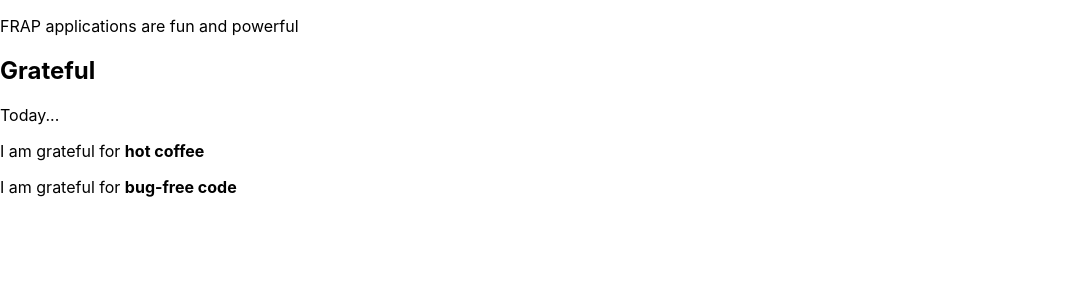
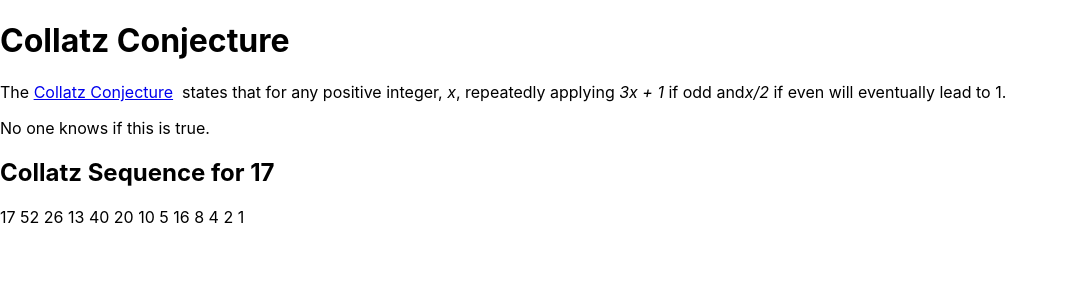
Before and after one commit to KovvalVeetil/FullStack, a React (Create React App) app in the folder react-examples/: page / in a window 1280 px wide. Shown: the top 300 px of the page, without its empty margins (0-1068 px from the left). Built offline with nearby package versions, Linux system fonts and the light colour scheme.

Commit message:
Collatz Conjucture

```diff
--- a/react-examples/src/App.js
+++ b/react-examples/src/App.js
@@ -1,22 +1,58 @@
+// import React, { Component } from 'react';
+// class Thing1 extends Component {
+//     render() {
+//         const { title, children } = this.props;
+//         return (
+//             <div className="Thing1">
+//                 <h2>{title}</h2>
+//                 {children}
+//             </div>
+//         );
+//     }
+// }
+
+// class Thing2 extends Component {
+//     render() {
+//         const { gratitude } = this.props;
+//         return (
+//             <div className="Thing2">
+//             <p>I am grateful for <strong>{ gratitude }</strong></p>
+//             </div>
+//         );
+//     }
+// }
+
+// class App extends Component {
+//     render() {
+
+//         return (
+//             <div className="App">
+//                 <p>FRAP applications are fun and powerful</p>
+//                 <Thing1 title="Grateful">Today...</Thing1>
+//                 <Thing2 gratitude="hot coffee" />
+//                 <Thing2 gratitude="bug-free code" />
+//             </div>
+//         );
+//     }
+// }
+// export default App;
+
 import React, { Component } from 'react';
-class Thing1 extends Component {
-    render() {
-        const { title, children } = this.props;
+class Collatz extends Component { render() {
+    const { number } = this.props;
+    // WARNING: This code reruns with every rendering
+    let x = number;
+    let outputString = x.toString();
+    while(typeof x == 'number' && x !== 1) {
+        if ((x % 2) === 1) { x = 3*x + 1;
+        } else {
+            x = x/2;
+        };
+        outputString += ' ' + x; };
         return (
-            <div className="Thing1">
-                <h2>{title}</h2>
-                {children}
-            </div>
-        );
-    }
-}
-
-class Thing2 extends Component {
-    render() {
-        const { gratitude } = this.props;
-        return (
-            <div className="Thing2">
-            <p>I am grateful for <strong>{ gratitude }</strong></p>
+            <div className='Collatz'>
+                <h2>Collatz Sequence for {number}</h2>
+                <p>{ outputString }</p>
             </div>
         );
     }
@@ -24,15 +60,20 @@ class Thing2 extends Component {
 
 class App extends Component {
     render() {
-
+        const number = 17; const wikilink = 'https://en.wikipedia.org/wiki/Collatz_conjecture'
         return (
             <div className="App">
-                <p>FRAP applications are fun and powerful</p>
-                <Thing1 title="Grateful">Today...</Thing1>
-                <Thing2 gratitude="hot coffee" />
-                <Thing2 gratitude="bug-free code" />
+                <h1>Collatz Conjecture</h1>
+                    <p>The <a href={wikilink}>Collatz Conjecture</a>&nbsp;
+                    states that for any positive integer, <i>x</i>,
+                    repeatedly applying <i>3x + 1</i> if odd and
+                    <i>x/2</i> if even will eventually lead to 1.</p>
+                <p>No one knows if this is true.</p>
+
+                <Collatz number={number} />
             </div>
         );
     }
 }
+
 export default App;
```
